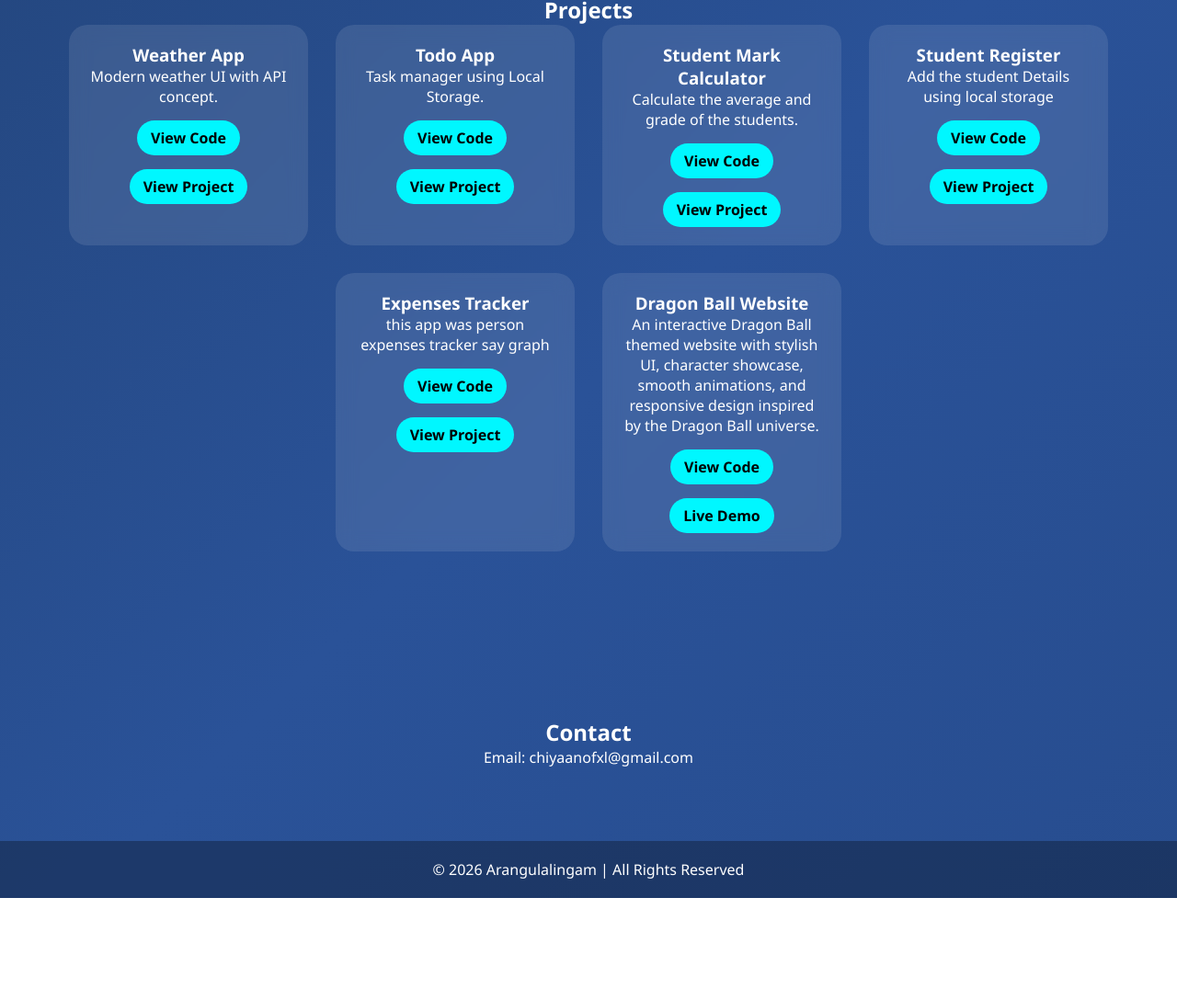
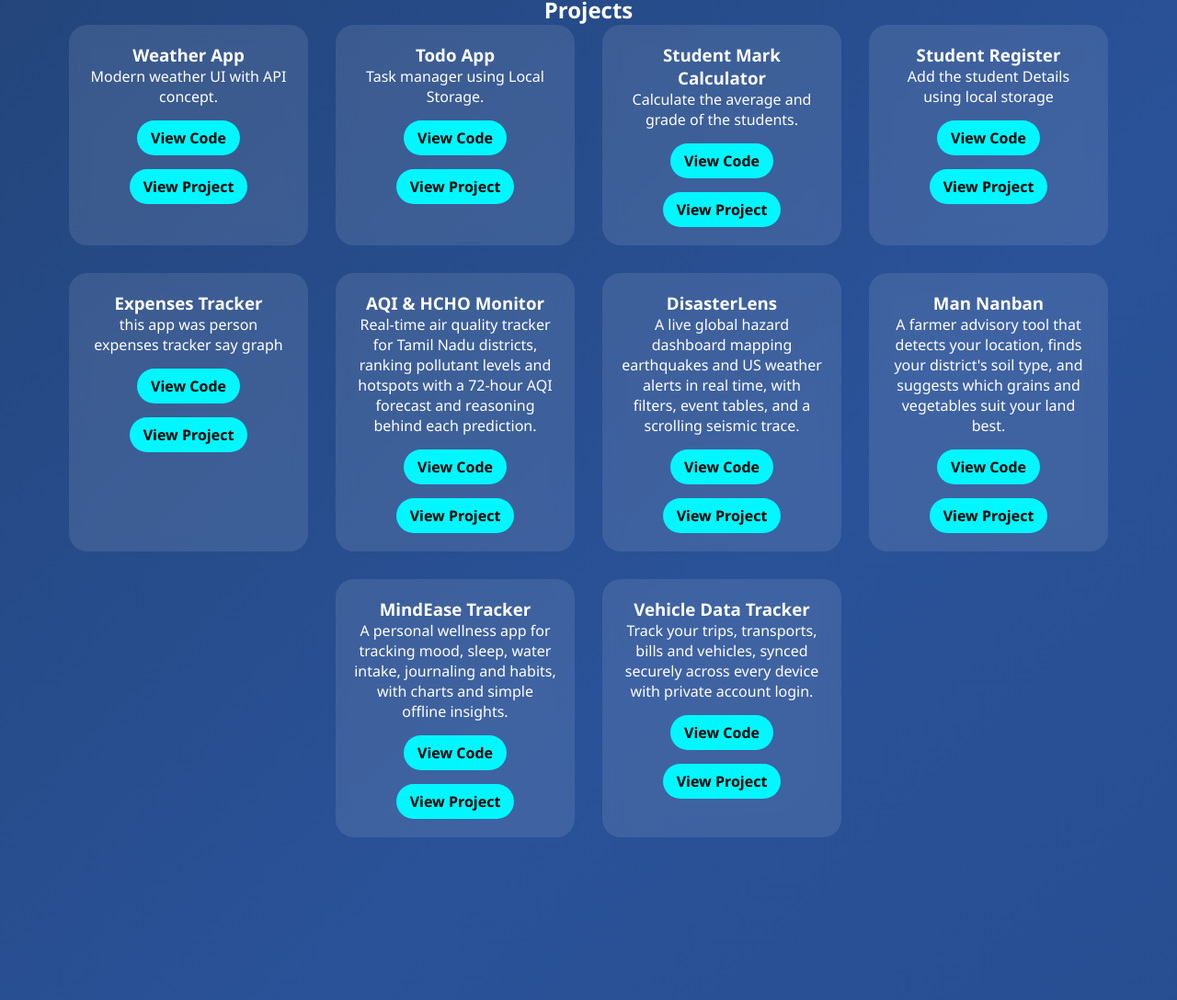
Before and after one commit to ki6707/Portfolio, a plain HTML site: page index.html in a window 1280 px wide. Shown: the part 1704-2792 px from the top of the page at 92% size. Before the commit the page ends 2681 px from the top, so only its background shows below. Drawn offline with Linux system fonts and the light colour scheme.

Commit message:
Update index.html

```diff
--- a/index.html
+++ b/index.html
@@ -342,32 +342,42 @@
                 <a href="https://github.com/ki6707/expensestracker" class="btn" target="_blank">View Code</a>
                 <a href="https://expensestracker-sandy.vercel.app/" class="btn" target="_blank">View Project</a>
             </div>
+
             <div class="card">
-    <h3>Dragon Ball Website</h3>
+                <h3>AQI & HCHO Monitor</h3>
+                <p>Real-time air quality tracker for Tamil Nadu districts, ranking pollutant levels and hotspots with a 72-hour AQI forecast and reasoning behind each prediction.</p>
+                <a href="https://github.com/ki6707/pollution" class="btn" target="_blank">View Code</a>
+                <a href="https://pollution-woad.vercel.app/" class="btn" target="_blank">View Project</a>
+            </div>
 
-    <p>
-        An interactive Dragon Ball themed website with stylish UI,
-        character showcase, smooth animations, and responsive design
-        inspired by the Dragon Ball universe.
-    </p>
+            <div class="card">
+                <h3>DisasterLens</h3>
+                <p>A live global hazard dashboard mapping earthquakes and US weather alerts in real time, with filters, event tables, and a scrolling seismic trace.</p>
+                <a href="https://github.com/ki6707/disorder" class="btn" target="_blank">View Code</a>
+                <a href="https://disorder-seven.vercel.app/" class="btn" target="_blank">View Project</a>
+            </div>
 
-    <a href="https://github.com/ki6707/dragonball/blob/main/index.html"
-       class="btn"
-       target="_blank">
-       View Code
-    </a>
+            <div class="card">
+                <h3>Man Nanban</h3>
+                <p>A farmer advisory tool that detects your location, finds your district's soil type, and suggests which grains and vegetables suit your land best.</p>
+                <a href="https://github.com/ki6707/man" class="btn" target="_blank">View Code</a>
+                <a href="https://man-blush.vercel.app/" class="btn" target="_blank">View Project</a>
+            </div>
 
-    <a href="https://dragonball-dun.vercel.app/"
-       class="btn"
-       target="_blank">
-       Live Demo
-    </a>
-</div>
+            <div class="card">
+                <h3>MindEase Tracker</h3>
+                <p>A personal wellness app for tracking mood, sleep, water intake, journaling and habits, with charts and simple offline insights.</p>
+                <a href="https://github.com/ki6707/mindeassy" class="btn" target="_blank">View Code</a>
+                <a href="https://mindeassy.vercel.app/" class="btn" target="_blank">View Project</a>
+            </div>
 
-
-
-
-        </div>
+            <div class="card">
+                <h3>Vehicle Data Tracker</h3>
+                <p>Track your trips, transports, bills and vehicles, synced securely across every device with private account login.</p>
+                <a href="https://github.com/ki6707/naveen" class="btn" target="_blank">View Code</a>
+                <a href="https://naveen-rho.vercel.app/" class="btn" target="_blank">View Project</a>
+            </div>
+    </div>
     </section>
 
     <section id="contact" class="contact">
```
